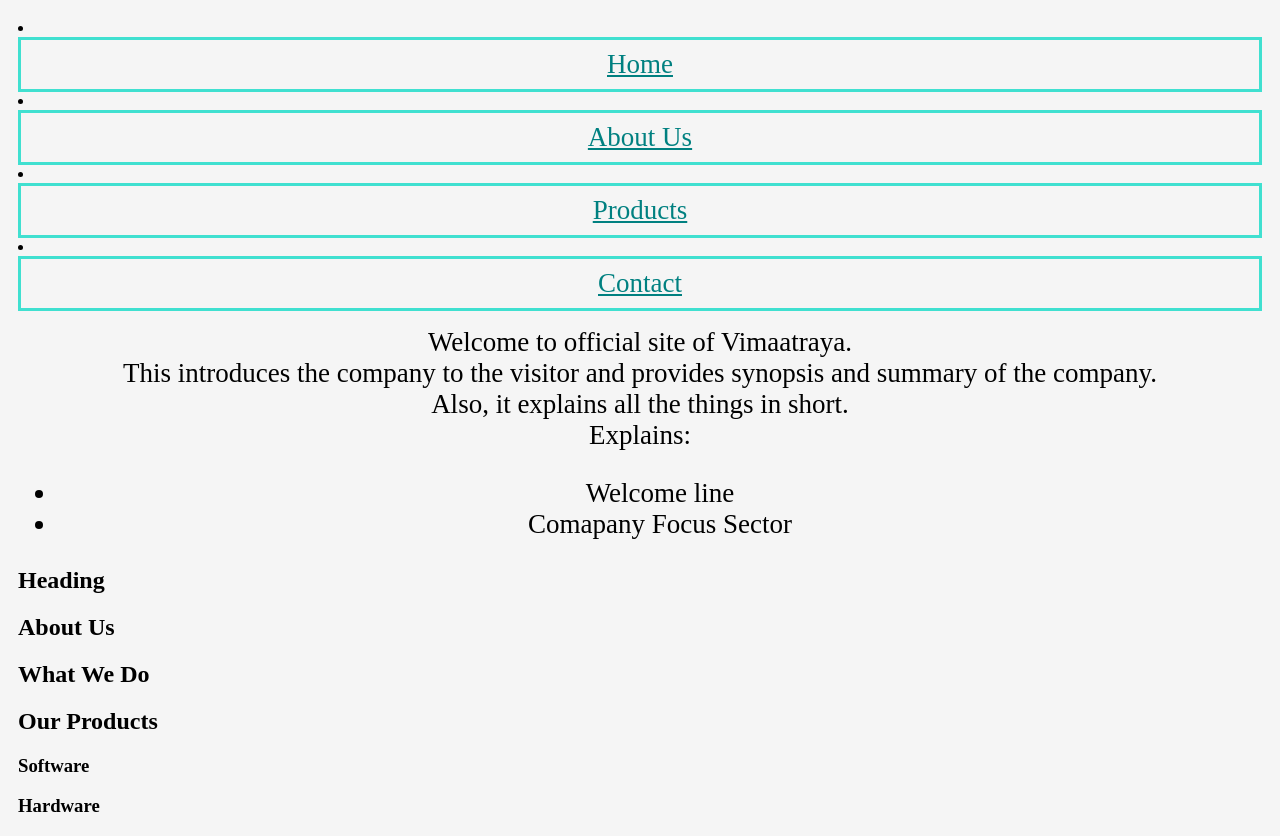
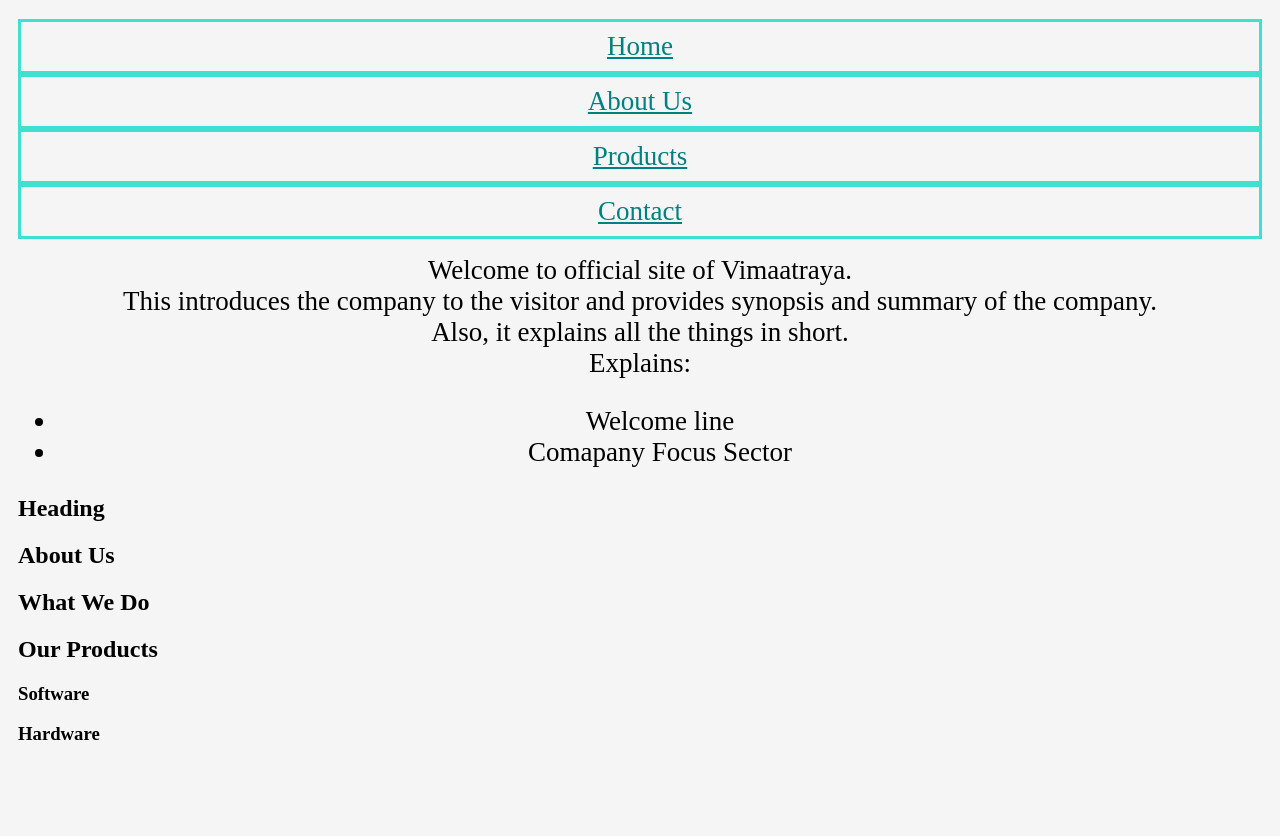
Before and after one commit to adityav31121999/vimaatraya, a plain HTML site: page index.html in a window 1280 px wide. Shown: the part 114-950 px from the top of the page. After the commit the page ends 878 px from the top, so only its background shows below. Drawn offline with Linux system fonts and the light colour scheme.

Commit message:
latest change

```diff
--- a/index.html
+++ b/index.html
@@ -23,10 +23,10 @@
 
     <!--Jump to of page-->
     <div class="boxed-links">
-        <li><a href="index.html"> Home </a></li>
-        <li><a href="About_Us.html"> About Us </a></li>
-        <li><a href="products.html"> Products </a></li>
-        <li><a href="contact.html"> Contact </a></li>
+        <a href="index.html"> Home </a>
+        <a href="About_Us.html"> About Us </a>
+        <a href="products.html"> Products </a>
+        <a href="contact.html"> Contact </a>
     </div>
 
     <p>
```
